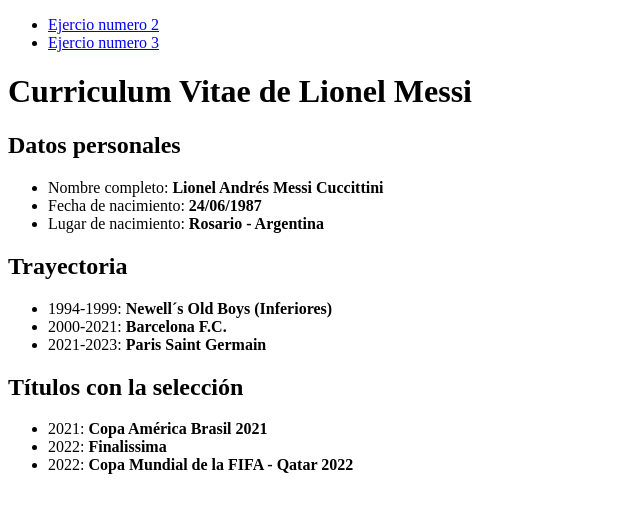
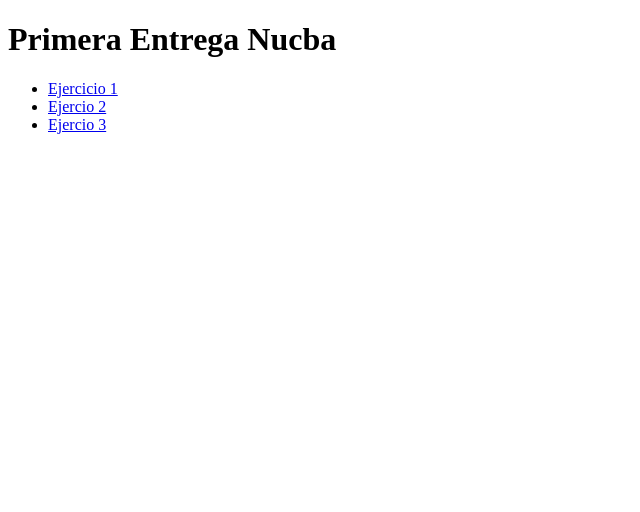
Before and after one commit to JulianSaid/primeraEntrega, a plain HTML site: page index.html in a window 1280 px wide. Shown: the whole page, without its empty margins (0-640 px from the left). Drawn offline with Linux system fonts and the light colour scheme.

Commit message:
cambio de index

```diff
--- a/index.html
+++ b/index.html
@@ -2,36 +2,21 @@
 <html lang="en">
 
 <head>
-    <title>Listas</title>
+    <meta charset="UTF-8">
+    <meta http-equiv="X-UA-Compatible" content="IE=edge">
+    <meta name="viewport" content="width=device-width, initial-scale=1.0">
+    <title>Primera Entrega</title>
 </head>
 
 <body>
+    <h1>Primera Entrega Nucba</h1>
     <nav>
         <ul>
-            <li><a href="/listas.html">Ejercio numero 2</a></li>
-            <li><a href="/form.html">Ejercio numero 3</a></li>
+            <li><a href="/curriculum.html">Ejercicio 1</a></li>
+            <li><a href="/listas.html">Ejercio 2</a></li>
+            <li><a href="/form.html">Ejercio 3</a></li>
         </ul>
     </nav>
-    <h1>Curriculum Vitae de Lionel Messi</h1>
-<h2>Datos personales</h2>
-    <ul>
-        <li>Nombre completo: <b>Lionel Andrés Messi Cuccittini</b> </li>
-        <li>Fecha de nacimiento: <b>24/06/1987</b></li>
-        <li>Lugar de nacimiento: <b>Rosario - Argentina</b></li>
-    </ul>
-    <h2>Trayectoria</h2>
-    <ul>
-        <li>1994-1999: <b>Newell´s Old Boys (Inferiores)</b></li>
-        <li>2000-2021: <b>Barcelona F.C.</b></li>
-        <li>2021-2023: <b>Paris Saint Germain</b></li>
-    </ul>
-<h2>Títulos con la selección</h2>
-<ul>
-    <li>2021: <b>Copa América Brasil 2021</b></li>
-    <li>2022: <b>Finalissima</b></li>
-    <li>2022: <b>Copa Mundial de la FIFA - Qatar 2022</b></li>
-</ul>
-
 </body>
 
 </html>
```
Also changed, not shown: curriculum.html (added, +32 -0 lines).
